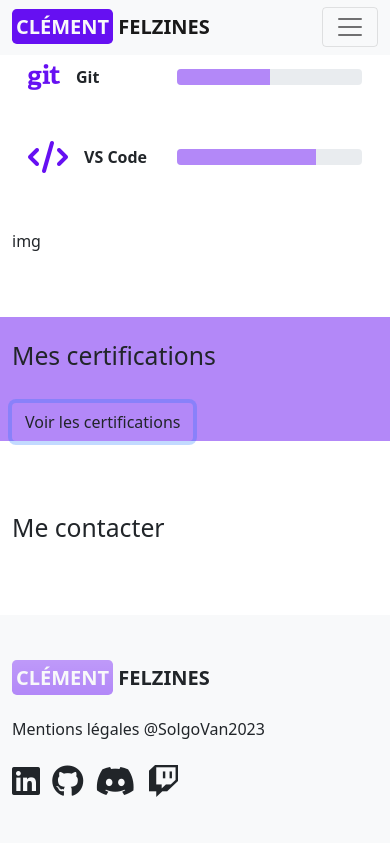
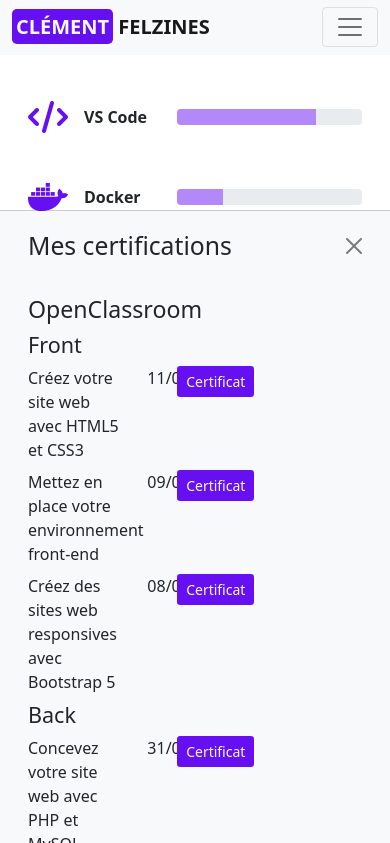
Before and after one commit to SolgoVan/MonProfil, a plain HTML site: page index.html in a window 390 px wide. Both pictures are taken after a click on the button "Voir les certifications". Shown: the part 2728-3571 px from the top of the page. Drawn offline with nearby package versions, Linux system fonts and the light colour scheme.

Commit message:
compétence

```diff
--- a/index.html
+++ b/index.html
@@ -28,6 +28,10 @@
 
         .text-purple-2 {
             color: #b388f8;
+        }
+
+        .bouton:hover {
+            background-color: #8c4cf5;
         }
     </style>
     <header class="py-4">
@@ -76,7 +80,7 @@
                         <h2>Bienvenue sur mon profil professionnel</h2>
                     </div>
                     <div class="col-12 col-md-6">
-                        <img src="https://cdn-tam.ouest-france.fr/media/cache/downscale_800/assets/coloriages/coloriage-girafe-01.png"
+                        <img src="https://doodleipsum.com/700/outline?i=a968365379470ffb6626f7c0fb7e2ac3"
                             alt="" width="100%">
                     </div>
                 </div>
@@ -133,8 +137,8 @@
                                 </div>
                                 <div class="col">
                                     <div class="progress" data-bs-toggle="tooltip" title="60%">
-                                        <div class="progress-bar bg-purple-2 w-50" role="progressbar" aria-valuenow="100"
-                                            aria-valuemin="0" aria-valuemax="50">
+                                        <div class="progress-bar bg-purple-2 w-50" role="progressbar"
+                                            aria-valuenow="100" aria-valuemin="0" aria-valuemax="50">
                                         </div>
                                     </div>
                                 </div>
@@ -151,8 +155,8 @@
                                 </div>
                                 <div class="col">
                                     <div class="progress" data-bs-toggle="tooltip" title="60%">
-                                        <div class="progress-bar bg-purple-2 w-50" role="progressbar" aria-valuenow="100"
-                                            aria-valuemin="0" aria-valuemax="50">
+                                        <div class="progress-bar bg-purple-2 w-50" role="progressbar"
+                                            aria-valuenow="100" aria-valuemin="0" aria-valuemax="50">
                                         </div>
                                     </div>
                                 </div>
@@ -169,8 +173,8 @@
                                 </div>
                                 <div class="col">
                                     <div class="progress" data-bs-toggle="tooltip" title="75%">
-                                        <div class="progress-bar bg-purple-2 w-75" role="progressbar" aria-valuenow="100"
-                                            aria-valuemin="0" aria-valuemax="75">
+                                        <div class="progress-bar bg-purple-2 w-75" role="progressbar"
+                                            aria-valuenow="100" aria-valuemin="0" aria-valuemax="75">
                                         </div>
                                     </div>
                                 </div>
@@ -187,8 +191,8 @@
                                 </div>
                                 <div class="col">
                                     <div class="progress" data-bs-toggle="tooltip" title="75%">
-                                        <div class="progress-bar bg-purple-2 w-75" role="progressbar" aria-valuenow="100"
-                                            aria-valuemin="0" aria-valuemax="75">
+                                        <div class="progress-bar bg-purple-2 w-75" role="progressbar"
+                                            aria-valuenow="100" aria-valuemin="0" aria-valuemax="75">
                                         </div>
                                     </div>
                                 </div>
@@ -205,8 +209,8 @@
                                 </div>
                                 <div class="col">
                                     <div class="progress" data-bs-toggle="tooltip" title="25%">
-                                        <div class="progress-bar bg-purple-2 w-25" role="progressbar" aria-valuenow="100"
-                                            aria-valuemin="0" aria-valuemax="25">
+                                        <div class="progress-bar bg-purple-2 w-25" role="progressbar"
+                                            aria-valuenow="100" aria-valuemin="0" aria-valuemax="25">
                                         </div>
                                     </div>
                                 </div>
@@ -223,8 +227,8 @@
                                 </div>
                                 <div class="col">
                                     <div class="progress" data-bs-toggle="tooltip" title="25%">
-                                        <div class="progress-bar bg-purple-2 w-25" role="progressbar" aria-valuenow="100"
-                                            aria-valuemin="0" aria-valuemax="25">
+                                        <div class="progress-bar bg-purple-2 w-25" role="progressbar"
+                                            aria-valuenow="100" aria-valuemin="0" aria-valuemax="25">
                                         </div>
                                     </div>
                                 </div>
@@ -236,8 +240,8 @@
                 <!--Back end-->
                 <div class="row gy-4 mt-4">
                     <div class="col-12 col-md-4">
-                        <!--img src="../img/serveur.jpeg" alt="image serveur" width"%"-->
-                        <p>img</p>
+
+
                     </div>
                     <div class="col-12 order-first offset-md-1 col-md-7 order-md-last">
                         <h3 class="fw-light fs-5">Coté Serveur (Back-end)</h3>
@@ -252,14 +256,13 @@
                                 </div>
                                 <div class="col">
                                     <div class="progress" data-bs-toggle="tooltip" title="25%">
-                                        <div class="progress-bar bg-purple-2 w-25" role="progressbar" aria-valuenow="100"
-                                            aria-valuemin="0" aria-valuemax="25">
+                                        <div class="progress-bar bg-purple-2 w-25" role="progressbar"
+                                            aria-valuenow="100" aria-valuemin="0" aria-valuemax="25">
                                         </div>
                                     </div>
                                 </div>
                             </div>
-                        </div
-                        <!--Python-->
+                        </div <!--Python-->
                         <div class="mb-3 p-3 bg-white">
                             <div class="row align-items-center">
                                 <div class="col-5 col-sm-4 col-lg-3 col-xl-2">
@@ -270,8 +273,8 @@
                                 </div>
                                 <div class="col">
                                     <div class="progress" data-bs-toggle="tooltip" title="50%">
-                                        <div class="progress-bar bg-purple-2 w-50" role="progressbar" aria-valuenow="100"
-                                            aria-valuemin="0" aria-valuemax="50">
+                                        <div class="progress-bar bg-purple-2 w-50" role="progressbar"
+                                            aria-valuenow="100" aria-valuemin="0" aria-valuemax="50">
                                         </div>
                                     </div>
                                 </div>
@@ -288,8 +291,8 @@
                                 </div>
                                 <div class="col">
                                     <div class="progress" data-bs-toggle="tooltip" title="75%">
-                                        <div class="progress-bar bg-purple-2 w-75" role="progressbar" aria-valuenow="100"
-                                            aria-valuemin="0" aria-valuemax="75">
+                                        <div class="progress-bar bg-purple-2 w-75" role="progressbar"
+                                            aria-valuenow="100" aria-valuemin="0" aria-valuemax="75">
                                         </div>
                                     </div>
                                 </div>
@@ -306,8 +309,8 @@
                                 </div>
                                 <div class="col">
                                     <div class="progress" data-bs-toggle="tooltip" title="25%">
-                                        <div class="progress-bar bg-purple-2 w-25" role="progressbar" aria-valuenow="100"
-                                            aria-valuemin="0" aria-valuemax="25">
+                                        <div class="progress-bar bg-purple-2 w-25" role="progressbar"
+                                            aria-valuenow="100" aria-valuemin="0" aria-valuemax="25">
                                         </div>
                                     </div>
                                 </div>
@@ -324,8 +327,8 @@
                                 </div>
                                 <div class="col">
                                     <div class="progress" data-bs-toggle="tooltip" title="75%">
-                                        <div class="progress-bar bg-purple-2 w-75" role="progressbar" aria-valuenow="100"
-                                            aria-valuemin="0" aria-valuemax="75">
+                                        <div class="progress-bar bg-purple-2 w-75" role="progressbar"
+                                            aria-valuenow="100" aria-valuemin="0" aria-valuemax="75">
                                         </div>
                                     </div>
                                 </div>
@@ -466,8 +469,7 @@
                 </div>
                 <div class="row gy-4 mt-4">
                     <div class="col-12 col-md-4">
-                        <!--img src="../img/serveur.jpeg" alt="image serveur" width"%"-->
-                        <p>img</p>
+
                     </div>
                     <div class="col-12 order-first offset-md-1 col-md-7 order-md-last">
                         <h3 class="fw-light fs-5">Autres outils</h3>
@@ -507,6 +509,24 @@
                                 </div>
                             </div>
                         </div>
+                        <!--Docker-->
+                        <div class="mb-3 p-3 bg-white">
+                            <div class="row align-items-center">
+                                <div class="col-5 col-sm-4 col-lg-3 col-xl-2">
+                                    <div class="d-flex align-items-center">
+                                        <i class="fab fa-docker fa-2x me-3 text-purple-1"></i>
+                                        <p class="fw-bold m-0">Docker</p>
+                                    </div>
+                                </div>
+                                <div class="col">
+                                    <div class="progress" data-bs-toggle="tooltip" title="25%">
+                                        <div class="progress-bar bg-purple-2 w-25" role="progressbar" aria-valuenow="25"
+                                            aria-valuemin="0" aria-valuemax="100">
+                                        </div>
+                                    </div>
+                                </div>
+                            </div>
+                        </div>
                     </div>
                 </div>
             </div>
@@ -517,7 +537,9 @@
         <section class="my-5 bg-purple-2" id="certification">
             <div class="container">
                 <h2 class="py-4">Mes certifications</h2>
-                <button class="btn">Voir les certifications</button>
+                <button class="btn bouton bg-purple-1 text-light mb-4" type="button" data-bs-toggle="offcanvas"
+                    data-bs-target="#offcanvasCertification" aria-controls="offcanvasCertifivation">Voir les
+                    certifications</button>
             </div>
         </section>
 
@@ -530,6 +552,74 @@
         </section>
 
     </main>
+
+    <!--Offcanvas-->
+    <div class="offcanvas offcanvas-bottom h-75 bg-light" data-bs-scroll="true" data-bs-backdrop="false" tabindex="-1"
+        id="offcanvasCertification" aria-labelledby="offcanvasScrollingLabel">
+        <div class="container">
+            <div class="offcanvas-header">
+                <h2 class="offcanvas-title" id="offcanvasScrollingLabel">Mes certifications</h2>
+                <button type="button" class="btn-close" data-bs-dismiss="offcanvas" aria-label="Close"></button>
+            </div>
+            <div class="offcanvas-body">
+                <h3>OpenClassroom</h3>
+                <div class="row">
+                    <h4>Front</h4>
+                    <div class="col-6">
+                        <div class="row mb-2">
+                            <div class="col-8">Créez votre site web avec HTML5 et CSS3 </div>
+                            <div class="col-2">11/05/2022</div>
+                            <div class="col-2"><a href="https://openclassrooms.com/fr/course-certificates/1705759834" class="btn bg-purple-1 btn-sm bouton text-light">Certificat</a></div>
+                        </div>
+                        <div class="row mb-2">
+                            <div class="col-8">Mettez en place votre environnement front-end </div>
+                            <div class="col-2">09/01/2023</div>
+                            <div class="col-2"><a href="https://openclassrooms.com/fr/course-certificates/3201469419" class="btn bg-purple-1 btn-sm bouton text-light">Certificat</a></div>
+                        </div>
+                        <div class="row mb-2">
+                            <div class="col-8">Créez des sites web responsives avec Bootstrap 5 </div>
+                            <div class="col-2">08/09/2023</div>
+                            <div class="col-2"><a href="https://openclassrooms.com/fr/course-certificates/3092275796" class="btn bg-purple-1 btn-sm bouton text-light">Certificat</a></div>
+                        </div>
+                    </div>
+                    <h4>Back</h4>
+                    <div class="col-6">
+                        <div class="row mb-2">
+                            <div class="col-8">Concevez votre site web avec PHP et MySQL</div>
+                            <div class="col-2">31/05/2022</div>
+                            <div class="col-2"><a href="https://openclassrooms.com/fr/course-certificates/4687900244" class="btn bg-purple-1 btn-sm bouton text-light">Certificat</a></div>
+                        </div>
+                        <div class="row mb-2">
+                            <div class="col-8">Apprenez à utiliser la ligne de commande dans un terminal</div>
+                            <div class="col-2">16/05/2022</div>
+                            <div class="col-2"><a href="https://openclassrooms.com/fr/course-certificates/6497725463" class="btn bg-purple-1 btn-sm bouton text-light">Certificat</a></div>
+                        </div>
+                        <div class="row mb-2">
+                            <div class="col-8">Débutez avec Angular</div>
+                            <div class="col-2">09/01/2023</div>
+                            <div class="col-2"><a href="https://openclassrooms.com/fr/course-certificates/2864415713" class="btn bg-purple-1 btn-sm bouton text-light">Certificat</a></div>
+                        </div>
+                        <div class="row mb-2">
+                            <div class="col-8">Construisez un site web à l’aide du framework Symfony 5</div>
+                            <div class="col-2">10/05/2023</div>
+                            <div class="col-2"><a href="https://openclassrooms.com/fr/course-certificates/4235115742" class="btn bg-purple-1 btn-sm bouton text-light">Certificat</a></div>
+                        </div>
+                        <div class="row mb-2">
+                            <div class="col-8">Modélisez vos bases de données</div>
+                            <div class="col-2">11/05/2023</div>
+                            <div class="col-2"><a href="https://openclassrooms.com/fr/course-certificates/3970358493" class="btn bg-purple-1 btn-sm bouton text-light">Certificat</a></div>
+                        </div>
+                        <div class="row mb-2">
+                            <div class="col-8">Apprenez à programmer en C</div>
+                            <div class="col-2">02/06/2023</div>
+                            <div class="Col-2"><a href="https://openclassrooms.com/fr/course-certificates/7413513195" class="btn bg-purple-1 btn-sm bouton text-light">Certificat</a></div>
+                        </div>
+                    </div>
+                </div>
+            </div>
+        </div>
+
+    </div>
 
     <footer class="bg-light">
         <div class="container py-5">
@@ -577,7 +667,7 @@
     </footer>
     <script src="https://cdn.jsdelivr.net/npm/bootstrap@5.0.2/dist/js/bootstrap.bundle.min.js"
         integrity="sha384-MrcW6ZMFYlzcLA8Nl+NtUVF0sA7MsXsP1UyJoMp4YLEuNSfAP+JcXn/tWtIaxVXM" crossorigin="anonymous">
-    </script>
+        </script>
 </body>
 
 </html>
```
